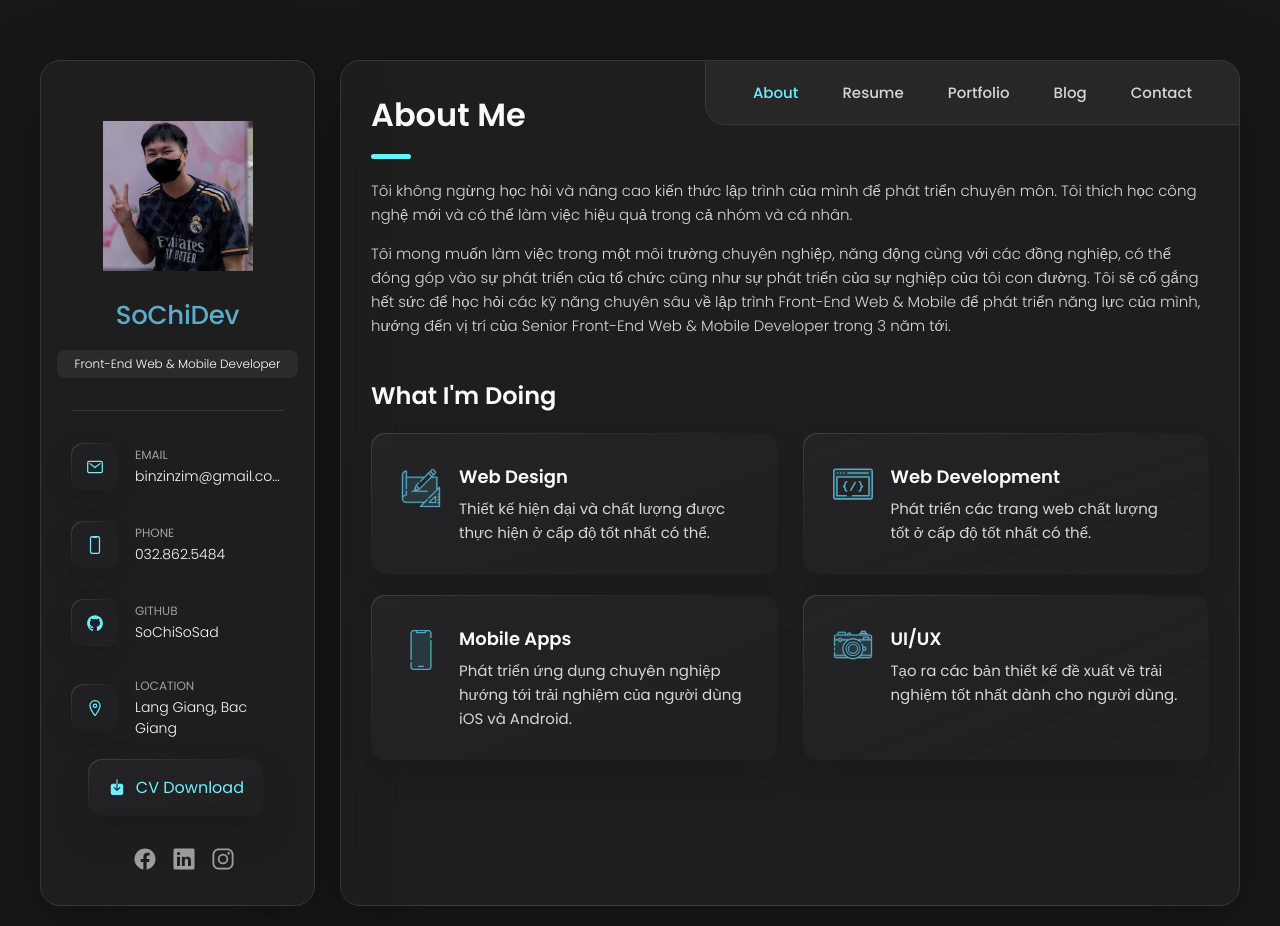
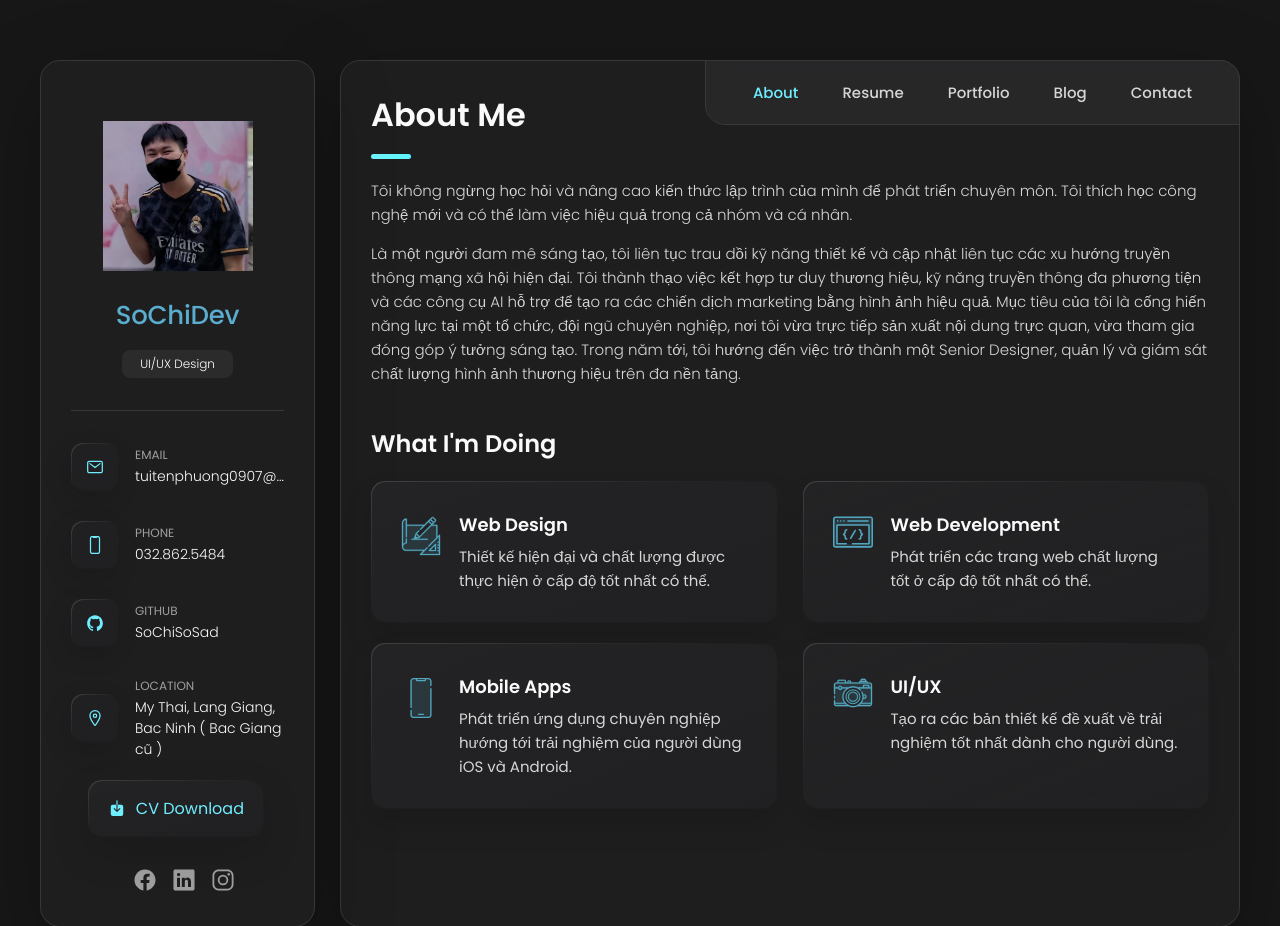
Before and after one commit to SoChiPhuong/profile-me, a plain HTML site: page index.html in a window 1280 px wide. Shown: the top 926 px of the page. Drawn offline with nearby package versions, Linux system fonts and the light colour scheme.

Commit message:
Update personal information in index.html

```diff
--- a/index.html
+++ b/index.html
@@ -5,7 +5,7 @@
   <meta charset="UTF-8">
   <meta http-equiv="X-UA-Compatible" content="IE=edge">
   <meta name="viewport" content="width=device-width, initial-scale=1.0">
-  <title>SoChiDev</title>
+  <title>Phương</title>
 
   <!--
     - favicon
@@ -48,7 +48,7 @@
         <div class="info-content">
           <h1 class="name" title="Richard hanrick ">SoChiDev</h1>
 
-          <p class="title">Front-End Web & Mobile Developer</p>
+          <p class="title">UI/UX Design</p>
         </div>
 
         <button class="info_more-btn" data-sidebar-btn>
@@ -74,7 +74,7 @@
             <div class="contact-info">
               <p class="contact-title">Email</p>
 
-              <a href="mailto:binzinzim@gmail.com" class="contact-link">binzinzim@gmail.com</a>
+              <a href="mailto:binzinzim@gmail.com" class="contact-link">tuitenphuong0907@gmail.com</a>
             </div>
 
           </li>
@@ -116,7 +116,7 @@
             <div class="contact-info">
               <p class="contact-title">Location</p>
 
-              <address>Lang Giang, Bac Giang</address>
+              <address>My Thai, Lang Giang, Bac Ninh ( Bac Giang cũ )</address>
             </div>
 
           </li>
@@ -219,8 +219,10 @@
           </p>
 
           <p>
-            Tôi mong muốn làm việc trong một môi trường chuyên nghiệp, năng động cùng với các đồng nghiệp, có thể đóng góp vào sự phát triển của tổ chức cũng như sự phát triển của sự nghiệp của tôi con đường.
-            Tôi sẽ cố gắng hết sức để học hỏi các kỹ năng chuyên sâu về lập trình Front-End Web & Mobile để phát triển năng lực của mình, hướng đến vị trí của Senior Front-End Web & Mobile Developer trong 3 năm tới.
+            Là một người đam mê sáng tạo, tôi liên tục trau dồi kỹ năng thiết kế và cập nhật liên tục các xu hướng truyền thông mạng xã hội hiện đại.
+            Tôi thành thạo việc kết hợp tư duy thương hiệu, kỹ năng truyền thông đa phương tiện và các công cụ AI hỗ trợ để tạo ra các chiến dịch marketing bằng hình ảnh hiệu quả.
+            Mục tiêu của tôi là cống hiến năng lực tại một tổ chức, đội ngũ chuyên nghiệp, nơi tôi vừa trực tiếp sản xuất nội dung trực quan, vừa tham gia đóng góp ý tưởng sáng tạo.
+            Trong năm tới, tôi hướng đến việc trở thành một Senior Designer, quản lý và giám sát chất lượng hình ảnh thương hiệu trên đa nền tảng.
           </p>
         </section>
 
```
